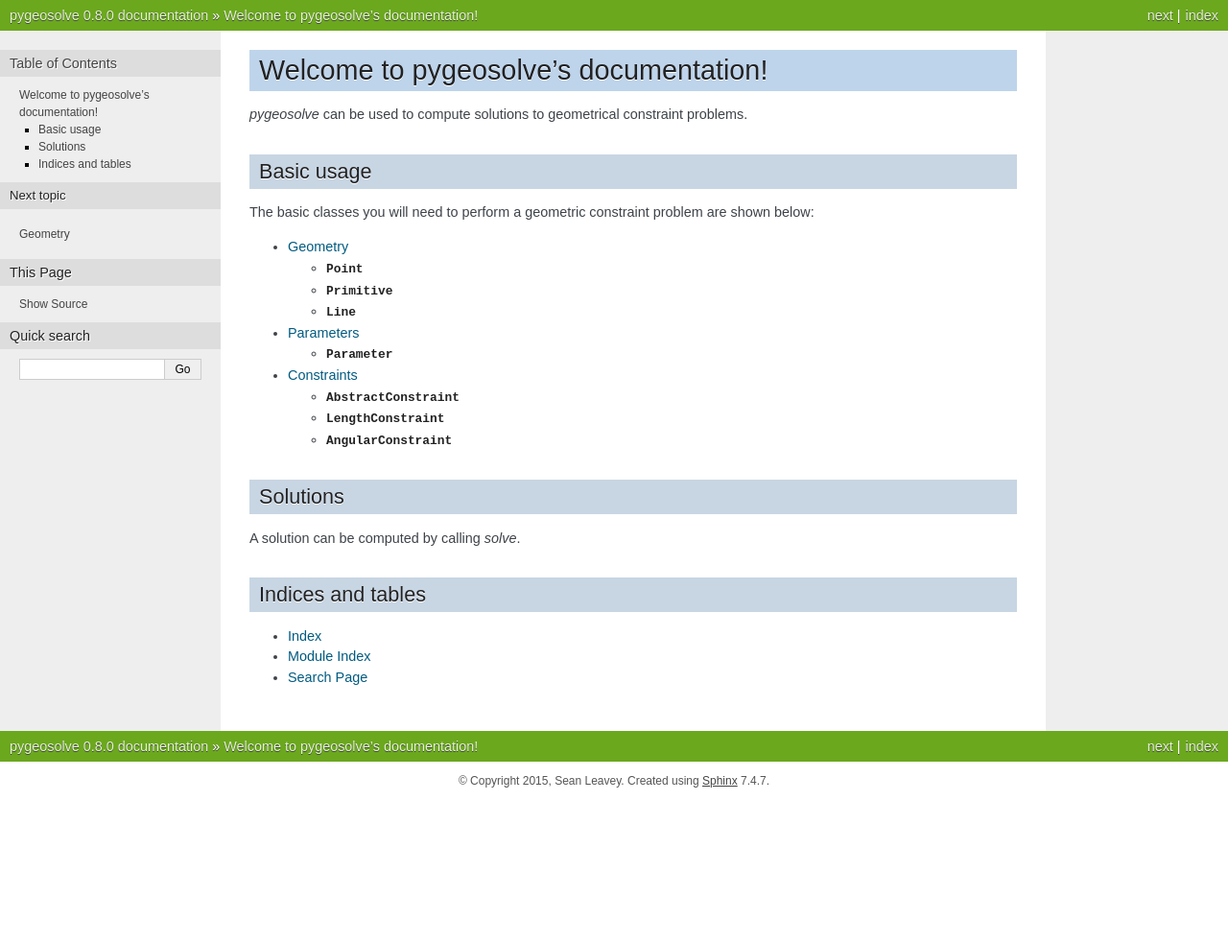
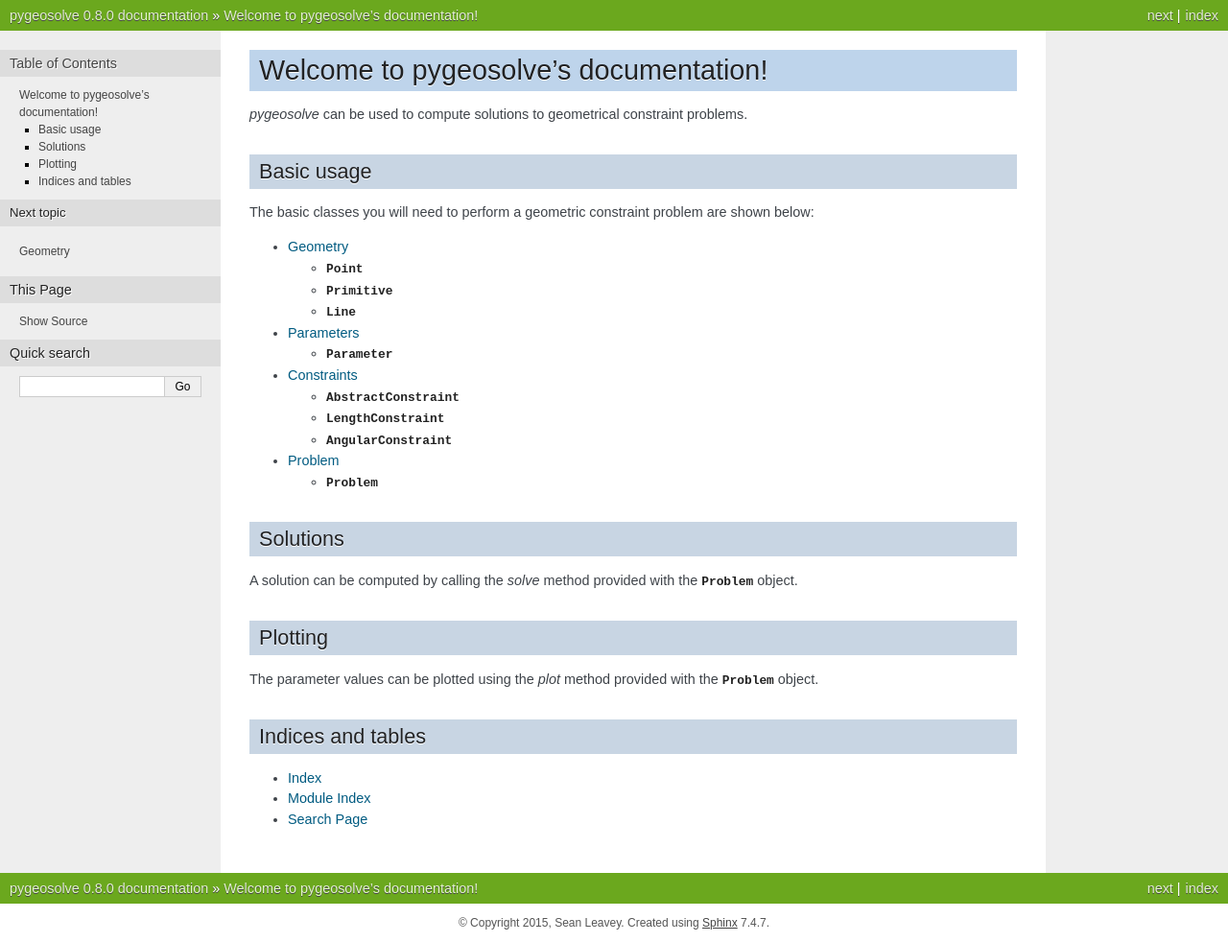
Before and after one commit to SeanDS/pygeosolve, a Sphinx documentation site: the page built from doc/source/index.rst, in a window 1280 px wide. Shown: the whole page at 96% size. Built offline with Sphinx 7.4.7, drawn with Linux system fonts in a browser that asks for light colours; before the commit the page ends 900 px from its top, so only the background shows below that.

Commit message:
Documentation for plotting and problems

```diff
--- a/doc/source/index.rst
+++ b/doc/source/index.rst
@@ -1,12 +1,14 @@
 Welcome to pygeosolve's documentation!
 ======================================
 
-`pygeosolve` can be used to compute solutions to geometrical constraint problems.
+`pygeosolve` can be used to compute solutions to geometrical constraint
+problems.
 
 Basic usage
 ***********
 
-The basic classes you will need to perform a geometric constraint problem are shown below:
+The basic classes you will need to perform a geometric constraint problem are
+shown below:
 
 .. toctree::
    :maxdepth: 2
@@ -14,11 +16,19 @@
    geometry/index
    parameters/index
    constraints/index
+   problem/index
 
 Solutions
 *********
 
-A solution can be computed by calling `solve`.
+A solution can be computed by calling the `solve` method provided with the
+:class:`~pygeosolve.problem.Problem` object.
+
+Plotting
+********
+
+The parameter values can be plotted using the `plot` method provided with the
+:class:`~pygeosolve.problem.Problem` object.
 
 Indices and tables
 ******************
```
Also changed, not shown: doc/source/plot/index.rst (added, +15 -0 lines), doc/source/problem/index.rst (added, +15 -0 lines).
